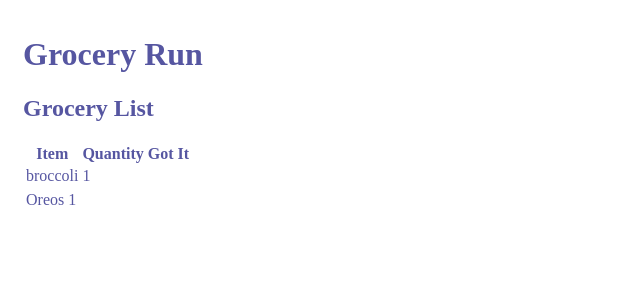
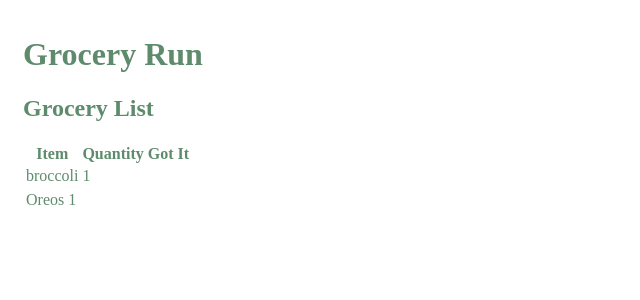
Before and after one commit to chrissyFraser/grocery-run, a Django app: page /grocery_run/item_list/ in a window 1280 px wide. Shown: the top 300 px of the page, without its empty margins (0-640 px from the left). Run offline with Django 4.2, Linux system fonts and the light colour scheme; data comes from the database, SQL or seed files in the repository.

Commit message:
feat: color change

```diff
--- a/grocery_run/static/css/app.css
+++ b/grocery_run/static/css/app.css
@@ -1,4 +1,4 @@
 html {
-    color:rgb(86, 86, 161);
+    color:rgb(93, 139, 108);
     margin: 15px;
 }
--- a/grocery_run/templates/base.html
+++ b/grocery_run/templates/base.html
@@ -10,8 +10,6 @@
         <link rel="stylesheet" href="{% static 'css/app.css' %}">
         <link rel="icon" type="image/x-icon" href="{% static "img/favicon.ico" %}">
     </head>
-
-
     <header>
         <h1>Grocery Run</h1>
         <nav></nav>
```
